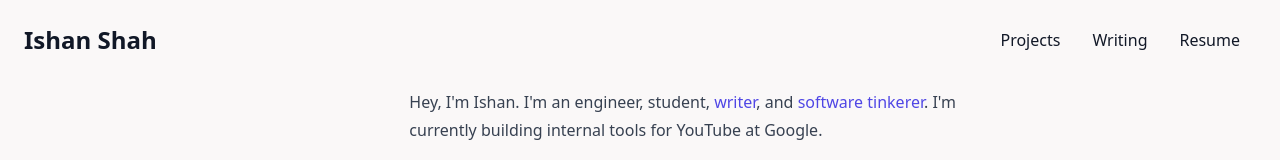
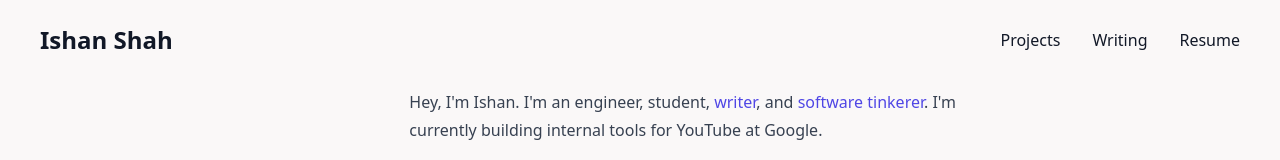
Before and after one commit to technoabsurdist/emilioandere.com, a Next.js app: page / in a window 1280 px wide. Shown: the top 160 px of the page. Built offline with nearby package versions, Linux system fonts and the light colour scheme.

Commit message:
Fix nav bar positioning bug and tighten margins

```diff
--- a/src/components/Home/index.js
+++ b/src/components/Home/index.js
@@ -109,7 +109,7 @@ export function Home() {
   return (
     <Detail.Container>
       <Detail.ContentContainer>
-        <div className="pb-24 space-y-12 md:space-y-16">
+        <div className="pb-24 md:pb-4 space-y-12 md:space-y-16">
           {/* Bio */}
           <SectionContainer>
             <SectionTitle />
--- a/src/components/Nav/index.js
+++ b/src/components/Nav/index.js
@@ -3,7 +3,7 @@ import Link from 'next/link';
 export function Nav() {
   return (
     <nav className="flex items-center justify-between flex-wrap p-6">
-      <div className="flex items-center flex-shrink-0 text-white mr-6">
+      <div className="flex items-center flex-shrink-0 text-white ml-0 md:ml-4 mr-6">
         <Link href="/">
           <a className="inline-block text-primary text-xl md:text-2xl font-semibold hover:text-indigo-500">
             Ishan Shah
@@ -11,7 +11,7 @@ export function Nav() {
         </Link>
       </div>
       <div className="flex items-center w-auto">
-        <div className="text-sm md:text-base font-medium md:flex-grow">
+        <div className="text-sm md:text-base font-normal md:font-medium md:flex-grow">
           <Link href="/projects">
             <a className="inline-block mr-4 md:mr-8 text-primary hover:text-indigo-500">
               Projects
```
